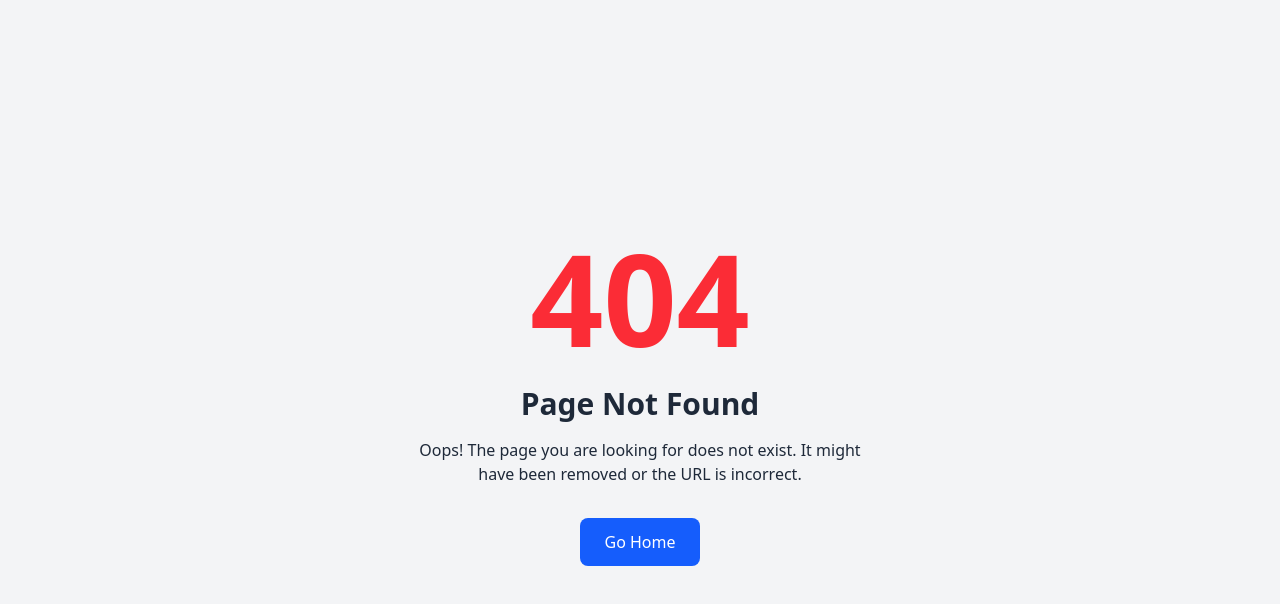
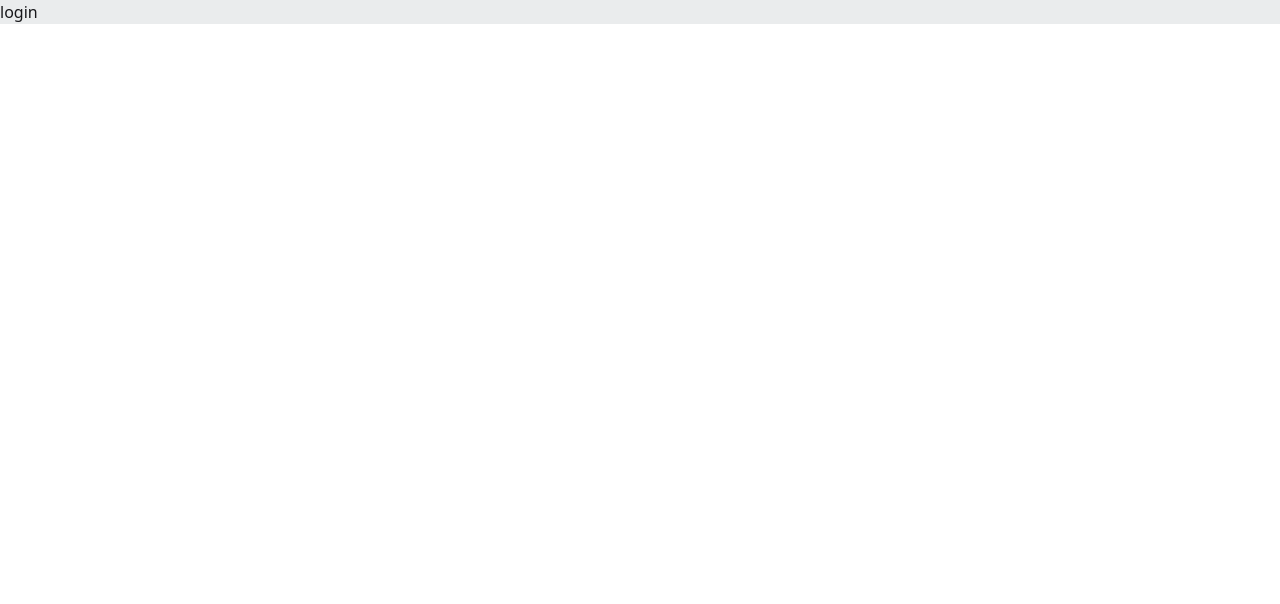
Before and after one commit to md-jahirul-islam-tuku/pro-fast-projects, a React (Vite) app: page /login in a window 1280 px wide. Before the commit this address had no page. Shown: the top 604 px of the page. Built offline with nearby package versions, Linux system fonts and the light colour scheme.

Commit message:
login page added

```diff
--- a/src/components/Shared/Navbar.jsx
+++ b/src/components/Shared/Navbar.jsx
@@ -1,6 +1,6 @@
 import React from "react";
 import { BsArrowUpRightCircleFill } from "react-icons/bs";
-import { NavLink } from "react-router-dom";
+import { Link, NavLink } from "react-router-dom";
 import Logo from "./Logo";
 
 const Navbar = () => {
@@ -62,7 +62,9 @@ const Navbar = () => {
           </ul>
         </div>
         <div className="navbar-end">
-          <a className="btn mr-1">Sign In</a>
+          <Link to={"/login"} className="btn mr-1">
+            Sign In
+          </Link>
           <a className="btn">Be a rider</a>
           <BsArrowUpRightCircleFill className="text-2xl" />
         </div>
--- /dev/null
+++ b/src/layouts/AuthLayout.jsx
@@ -0,0 +1,12 @@
+import React from "react";
+import { Outlet } from "react-router-dom";
+
+const AuthLayout = () => {
+  return (
+    <div>
+      <Outlet />
+    </div>
+  );
+};
+
+export default AuthLayout;
--- /dev/null
+++ b/src/pages/LogIn.jsx
@@ -0,0 +1,7 @@
+import React from "react";
+
+const LogIn = () => {
+  return <div>login</div>;
+};
+
+export default LogIn;
--- a/src/router/router.jsx
+++ b/src/router/router.jsx
@@ -2,6 +2,8 @@ import { createBrowserRouter } from "react-router-dom";
 import RootLayout from "../layouts/RootLayout";
 import Home from "../Pages/Home";
 import ErrorPage from "../pages/ErrorPage";
+import AuthLayout from "../layouts/AuthLayout";
+import LogIn from "../pages/LogIn";
 
 const router = createBrowserRouter([
   {
@@ -10,5 +12,10 @@ const router = createBrowserRouter([
     errorElement: <ErrorPage />,
     children: [{ index: true, Component: Home }],
   },
+  {
+    path: "/",
+    Component: AuthLayout,
+    children: [{ path: "login", Component: LogIn }],
+  },
 ]);
 export default router;
```
